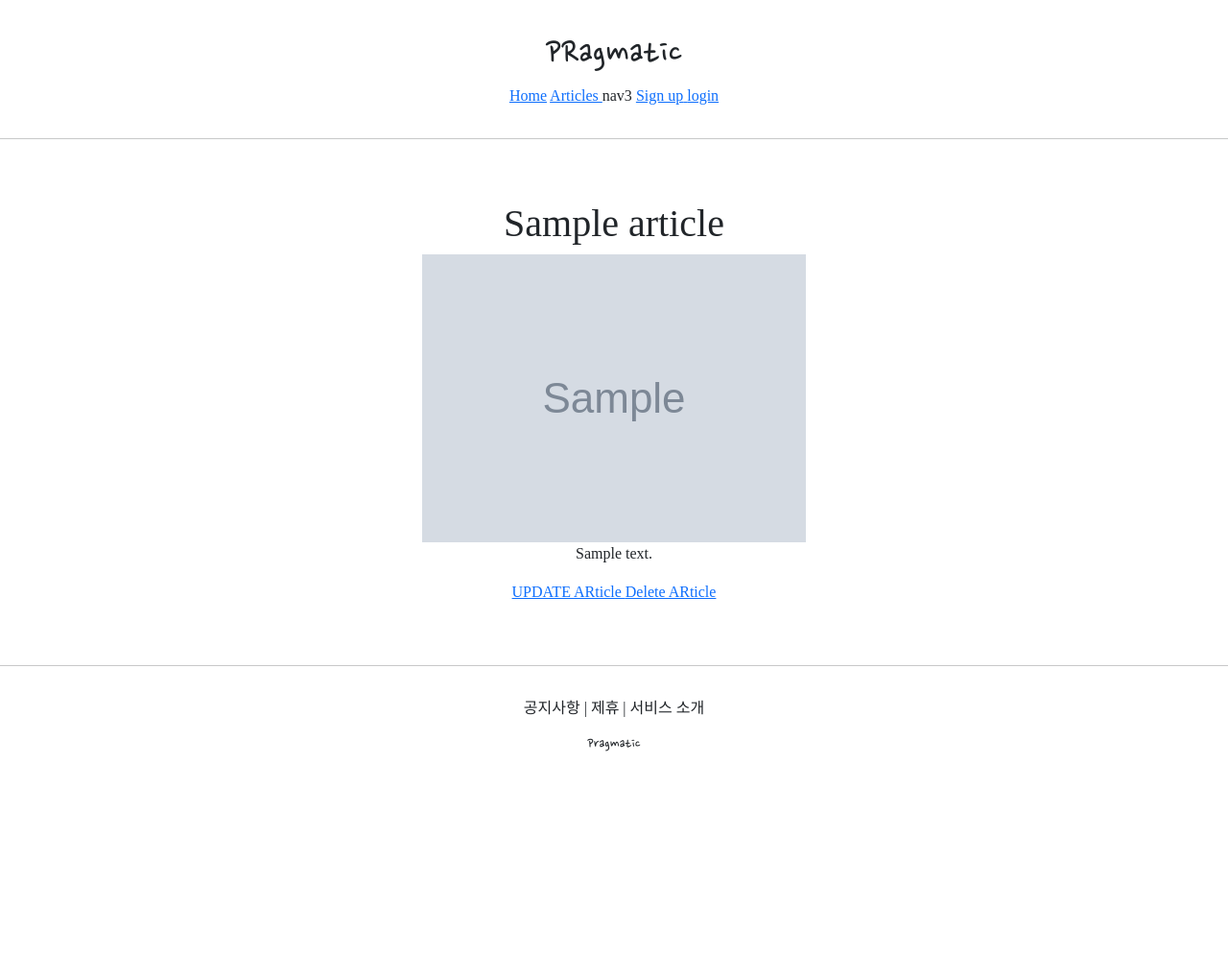
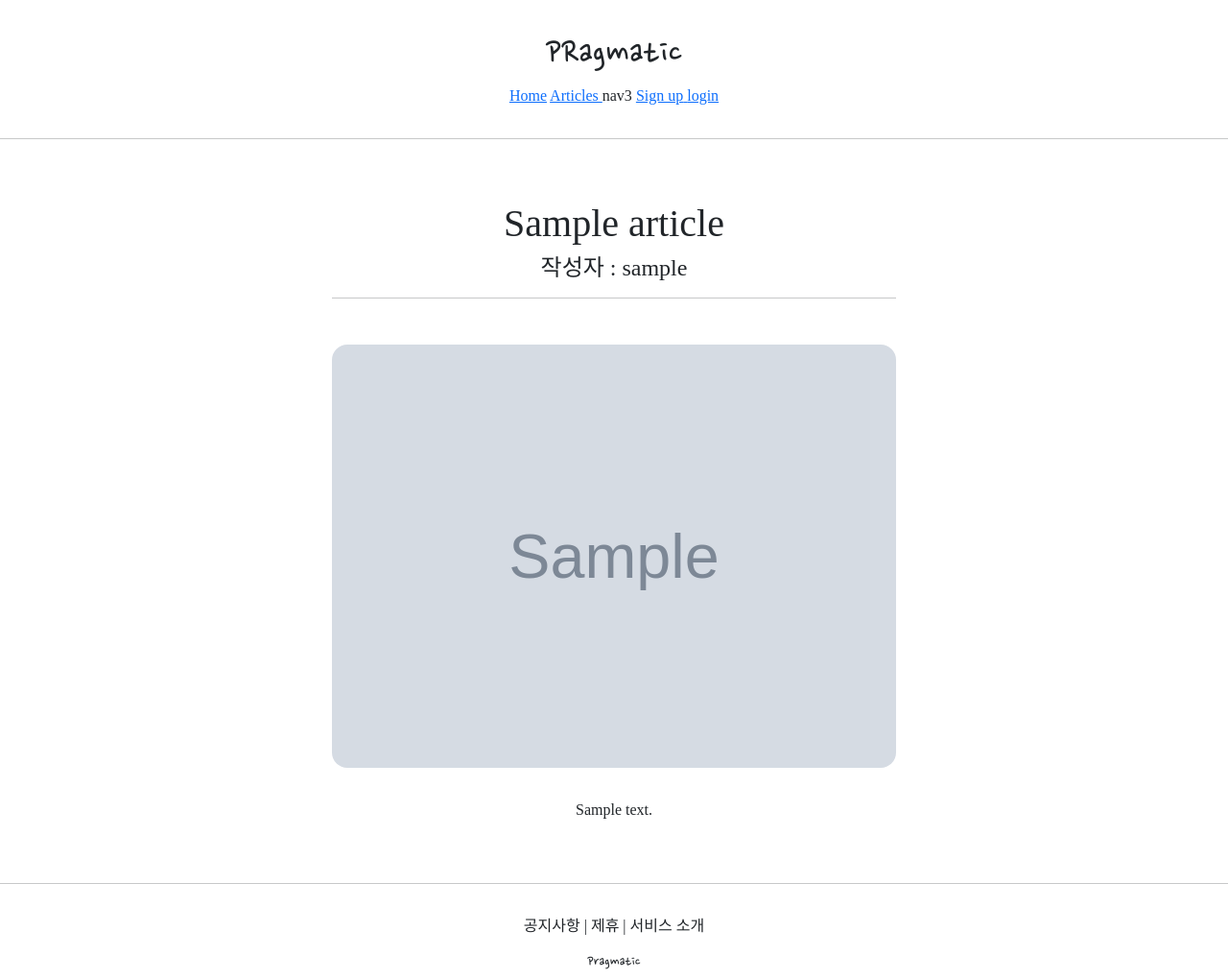
Before and after one commit to holawan/Pinterest, a Django app: page /articles/detail/1 in a window 1280 px wide. Shown: the whole page at 96% size. Before the commit the page ends 783 px from the top, so only its background shows below. Run offline with Django 3.2, Linux system fonts and the light colour scheme; tables that the repository leaves empty hold one stand-in row (values such as "Sample post"); grey boxes marked "Sample" are stand-in pictures; some libraries are stand-ins or nearby versions; some web fonts are replaced.

Commit message:
[UPDATE] detail 버튼 변경, 사진 크기 변경

```diff
--- a/articleapp/templates/articleapp/detail.html
+++ b/articleapp/templates/articleapp/detail.html
@@ -8,17 +8,25 @@
      <h1>
        {{target_article.title}}
      </h1>
-
-     <img src="{{ target_article.image.url }}" alt="">
+     <h4>
+       작성자 : {{ target_article.writer.profile.nickname}}
+     </h4>
+     <hr>
+     <img src="{{ target_article.image.url }}" alt="" style="width:100%; border-radius: 1rem; margin:2rem 0;">
 
      <p>
        {{ target_article.content}}
      </p>
-     <a href="{% url 'articleapp:update' pk=target_article.pk%}">
-       UPDATE ARticle
+
+     {% if target_article.writer == request.user %}
+     <a href="{% url 'articleapp:update' pk=target_article.pk%}" class="btn btn-primary rounded-pill col-3">
+       UPDATE
      </a>
-     <a href="{% url 'articleapp:delete' pk=target_article.pk%}">
-      Delete ARticle
+     <a href="{% url 'articleapp:delete' pk=target_article.pk%}" class="btn btn-danger rounded-pill col-3">
+      Delete
     </a>
+    <hr>
+    {% endif %}
+
   </div>
 {% endblock content %}
```
